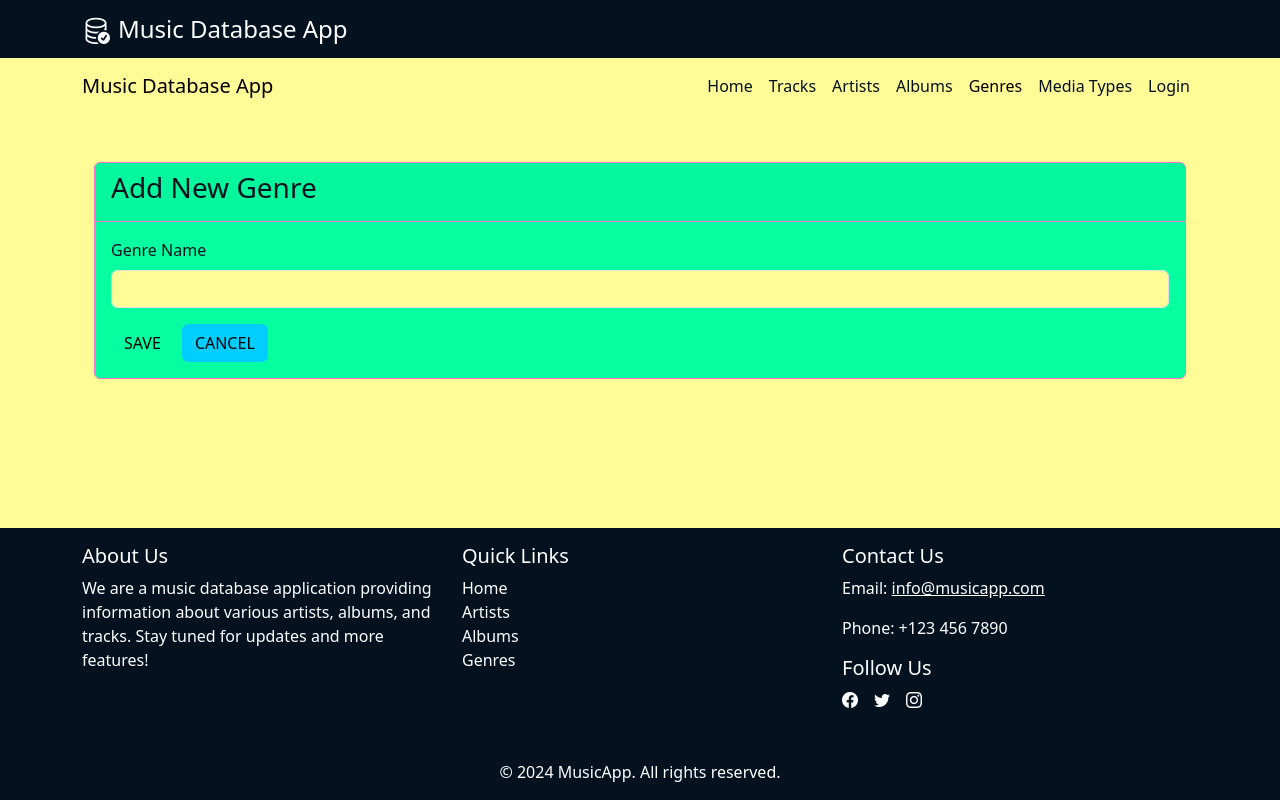
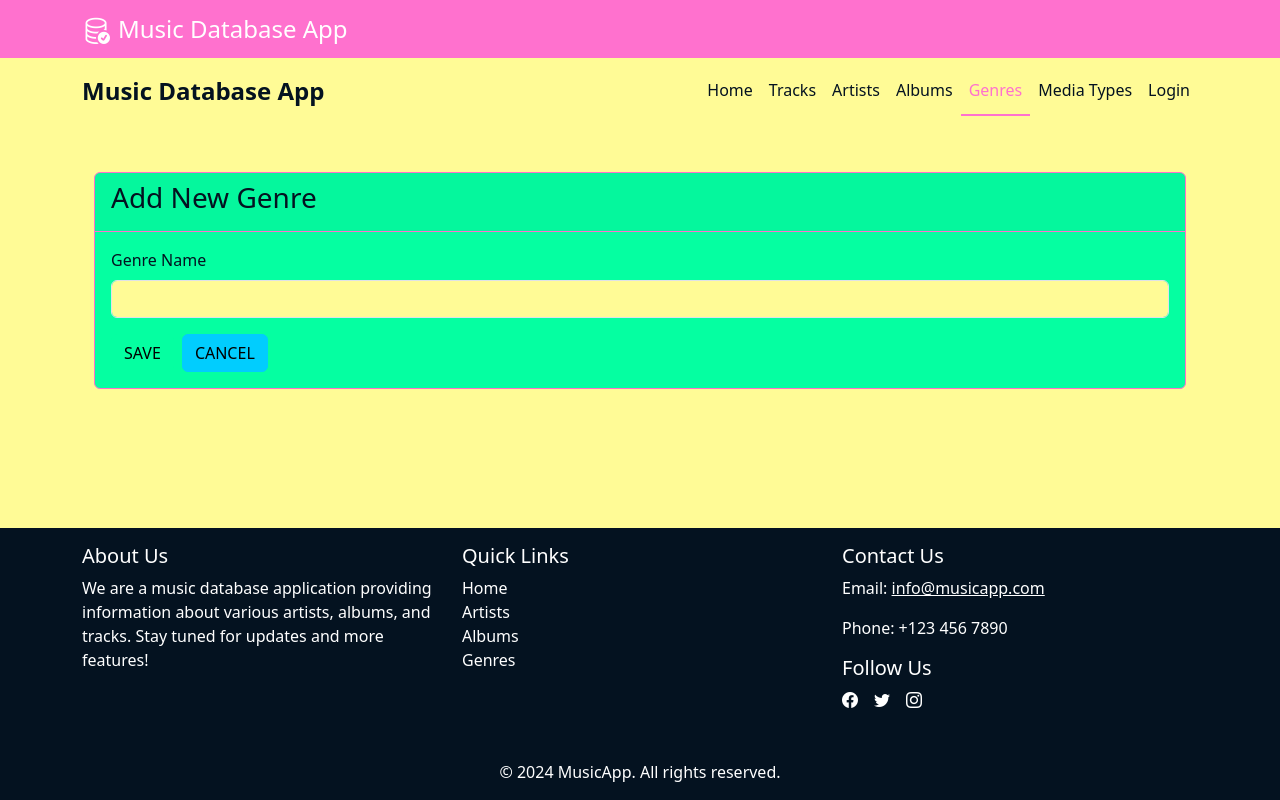
Before and after one commit to vincentDevin/react-frontend-chinook, a React (Vite) app: page /genres/add in a window 1280 px wide. Built offline with nearby package versions, Linux system fonts and the light colour scheme.

Commit message:
almost...

```diff
--- a/src/App.scss
+++ b/src/App.scss
@@ -41,3 +41,199 @@ $btn-link-color: $primary;             // Button link color (for logout button)
 
 // Import Bootstrap Icons styles
 @import 'node_modules/bootstrap-icons/font/bootstrap-icons';
+
+
+
+.navbar {
+    background-color: $navbar-light-bg;
+    .navbar-brand {
+        color: $navbar-light-color;
+        font-size: 1.5rem;
+        font-weight: bold;
+        &:hover {
+            color: $primary;
+        }
+    }
+
+    .nav-link {
+        color: $navbar-light-color;
+        padding: 0.75rem 1.5rem;
+        transition: color 0.3s ease, background-color 0.3s ease;
+
+        &:hover {
+            color: $primary;
+            background-color: lighten($navbar-light-bg, 10%);
+        }
+
+        &.active {
+            color: $primary;
+            border-bottom: 2px solid $primary;
+        }
+    }
+
+    .dropdown-menu {
+        background-color: $navbar-light-bg;
+        .dropdown-item {
+            color: $navbar-light-color;
+            &:hover {
+                background-color: $primary;
+                color: white;
+            }
+        }
+    }
+}
+
+.pagination {
+    .page-item {
+        .page-link {
+            color: $primary;
+            transition: all 0.3s ease;
+
+            &:hover {
+                background-color: lighten($primary, 15%);
+                color: white;
+            }
+
+            &:focus {
+                box-shadow: 0 0 5px rgba(0, 0, 0, 0.5);
+            }
+
+            &:disabled {
+                color: lighten($primary, 40%);
+                background-color: lighten($primary, 30%);
+                cursor: not-allowed;
+            }
+        }
+
+        &.active .page-link {
+            background-color: $primary;
+            color: white;
+            border-color: $primary;
+        }
+    }
+
+    .disabled .page-link {
+        cursor: not-allowed;
+        pointer-events: none;
+        opacity: 0.6;
+    }
+
+    .page-link {
+        padding: 0.5rem 1rem;
+        border: 1px solid $primary;
+        border-radius: 0.25rem;
+        margin: 0 0.25rem;
+    }
+}
+
+header {
+    background-color: $primary; // Use your custom dark color for the background
+    color: white;
+    padding: 1rem 0;
+
+    .container {
+        display: flex;
+        align-items: center;
+    }
+
+    h1 {
+        transition: color 0.3s ease; // Smooth transition for text color on hover
+        font-size: 1.25rem;
+        margin-bottom: 0;
+
+        &:hover {
+            color: $primary; // Change text color on hover
+        }
+    }
+
+    i {
+        font-size: 2rem;
+        margin-right: 1rem;
+        transition: transform 0.3s ease, color 0.3s ease; // Smooth hover transitions
+
+        &:hover {
+            transform: scale(1.2); // Slightly enlarge the icon on hover
+            color: $primary; // Change icon color on hover
+        }
+    }
+}
+
+
+.track-card {
+    background-color: $light; // Light background for the card
+    border: 1px solid $gray-300;
+    border-radius: 0.25rem; // Rounded corners for the card
+    padding: 1.5rem;
+    margin-bottom: 1.5rem;
+    transition: box-shadow 0.3s ease, transform 0.3s ease;
+
+    &:hover {
+        box-shadow: 0 0 10px rgba(0, 0, 0, 0.1); // Subtle shadow effect on hover
+        transform: translateY(-5px); // Slight lift effect on hover
+    }
+
+    p {
+        margin-bottom: 0.5rem;
+        font-size: 1rem;
+        color: $custom-dark-color;
+
+        strong {
+            color: $primary; // Highlight the label
+        }
+    }
+
+    .track-meta {
+        font-size: 0.875rem;
+        color: $gray-600; // Meta information in a lighter color
+    }
+
+    // Admin buttons for edit and delete actions
+    .admin-actions {
+        display: flex;
+        justify-content: flex-end;
+        gap: 0.5rem;
+        margin-top: 1rem;
+
+        button {
+            font-size: 0.875rem;
+            padding: 0.5rem 1rem;
+            border-radius: 0.25rem;
+            transition: background-color 0.3s ease, transform 0.2s ease;
+
+            &:hover {
+                transform: scale(1.05); // Slightly enlarge on hover
+            }
+
+            &.btn-secondary {
+                background-color: $secondary;
+                color: white;
+
+                &:hover {
+                    background-color: darken($secondary, 10%);
+                }
+            }
+
+            &.btn-danger {
+                background-color: $danger;
+                color: white;
+
+                &:hover {
+                    background-color: darken($danger, 10%);
+                }
+            }
+        }
+    }
+
+    // Responsive adjustments
+    @media (max-width: 768px) {
+        padding: 1rem;
+
+        p {
+            font-size: 0.9rem;
+        }
+
+        .admin-actions {
+            justify-content: center; // Center buttons on smaller screens
+        }
+    }
+}
--- a/src/components/GenericRow.jsx
+++ b/src/components/GenericRow.jsx
@@ -1,17 +1,16 @@
-// src/components/GenericRow.jsx
 import PropTypes from 'prop-types';
 
 const GenericRow = ({ item, isSelected, onRowClick, renderDetails }) => (
     <>
         <tr
             onClick={onRowClick}
-            className={`cursor-pointer ${isSelected ? 'bg-primary text-white' : ''}`}>
+            className={`generic-row ${isSelected ? 'selected' : ''}`}>
             {Object.values(item).map((value, index) => (
                 <td key={index}>{value}</td>
             ))}
         </tr>
         {isSelected && (
-            <tr>
+            <tr className="details-row">
                 <td colSpan={Object.keys(item).length}>
                     {renderDetails()} {/* Render additional details for selected row */}
                 </td>
--- a/src/components/Header.jsx
+++ b/src/components/Header.jsx
@@ -1,6 +1,6 @@
 const Header = () => {
     return (
-        <header className="bg-dark text-white py-2">
+        <header className="py-2">
             <div className="container d-flex align-items-center">
                 <i className="bi bi-database-check fs-3 me-2"></i>
                 <h1 className="h4 mb-0">Music Database App</h1>
--- a/src/components/HeroSection.jsx
+++ b/src/components/HeroSection.jsx
@@ -2,7 +2,7 @@ import { Link } from 'react-router-dom';
 
 const HeroSection = () => {
     return (
-        <section className="bg-dark text-white text-center py-5">
+        <section className="text-center py-5">
             <div className="container">
                 <h1 className="display-4">Welcome to Music Database</h1>
                 <p className="lead">Explore artists, albums, tracks, and more!</p>
--- a/src/components/NavBar.jsx
+++ b/src/components/NavBar.jsx
@@ -38,40 +38,71 @@ const NavBar = () => {
                 <div className="collapse navbar-collapse" id="navbarNav">
                     <ul className="navbar-nav ms-auto">
                         <li className="nav-item">
-                            <NavLink className="nav-link" to="/">
+                            <NavLink
+                                className={({ isActive }) => isActive ? 'nav-link active' : 'nav-link'}
+                                to="/"
+                            >
                                 Home
                             </NavLink>
                         </li>
                         <li className="nav-item">
-                            <NavLink className="nav-link" to="/tracks">
+                            <NavLink
+                                className={({ isActive }) => isActive ? 'nav-link active' : 'nav-link'}
+                                to="/tracks"
+                            >
                                 Tracks
                             </NavLink>
                         </li>
                         <li className="nav-item">
-                            <NavLink className="nav-link" to="/artists">
+                            <NavLink
+                                className={({ isActive }) => isActive ? 'nav-link active' : 'nav-link'}
+                                to="/artists"
+                            >
                                 Artists
                             </NavLink>
                         </li>
                         <li className="nav-item">
-                            <NavLink className="nav-link" to="/albums">
+                            <NavLink
+                                className={({ isActive }) => isActive ? 'nav-link active' : 'nav-link'}
+                                to="/albums"
+                            >
                                 Albums
                             </NavLink>
                         </li>
                         <li className="nav-item">
-                            <NavLink className="nav-link" to="/genres">
+                            <NavLink
+                                className={({ isActive }) => isActive ? 'nav-link active' : 'nav-link'}
+                                to="/genres"
+                            >
                                 Genres
                             </NavLink>
                         </li>
                         <li className="nav-item">
-                            <NavLink className="nav-link" to="/media-types">
+                            <NavLink
+                                className={({ isActive }) => isActive ? 'nav-link active' : 'nav-link'}
+                                to="/media-types"
+                            >
                                 Media Types
                             </NavLink>
                         </li>
                         {isLoggedIn ? (
-                            <li className="nav-item">
-                                <button className="btn btn-link nav-link" onClick={handleLogout}>
-                                    Logout
+                            <li className="nav-item dropdown">
+                                <button className="btn btn-link nav-link dropdown-toggle" data-bs-toggle="dropdown">
+                                    Profile
                                 </button>
+                                <ul className="dropdown-menu">
+                                    <li>
+                                        <NavLink className="dropdown-item" to="/profile">My Profile</NavLink>
+                                    </li>
+                                    <li>
+                                        <NavLink className="dropdown-item" to="/settings">Settings</NavLink>
+                                    </li>
+                                    <li>
+                                        <button className="dropdown-item" onClick={handleLogout}>
+                                            Logout
+                                        </button>
+                                    </li>
+                                </ul>
                             </li>
                         ) : (
                             <li className="nav-item">
--- a/src/pages/tracks/TrackCard.jsx
+++ b/src/pages/tracks/TrackCard.jsx
@@ -13,7 +13,7 @@ const TrackCard = ({ track, onEditClick, onDeleteClick }) => {
     const isAdmin = userRoleId === 3; // Only role ID 3 is admin
 
     return (
-        <div className="p-3 bg-light border rounded">
+        <div className="track-card p-3 border rounded">
             <p><strong>Track:</strong> {track.Name}</p>
             <p><strong>Album:</strong> {track.AlbumTitle || 'Unknown Album'}</p>
             <p><strong>Genre:</strong> {track.GenreName || 'Unknown Genre'}</p>
@@ -25,7 +25,7 @@ const TrackCard = ({ track, onEditClick, onDeleteClick }) => {
 
             {/* Only show edit and delete buttons if the user is an admin */}
             {isAdmin && (
-                <div className="d-flex justify-content-end gap-2 mt-3">
+                <div className="admin-actions d-flex justify-content-end gap-2 mt-3">
                     <button
                         className="btn btn-secondary btn-sm"
                         onClick={onEditClick}
```
